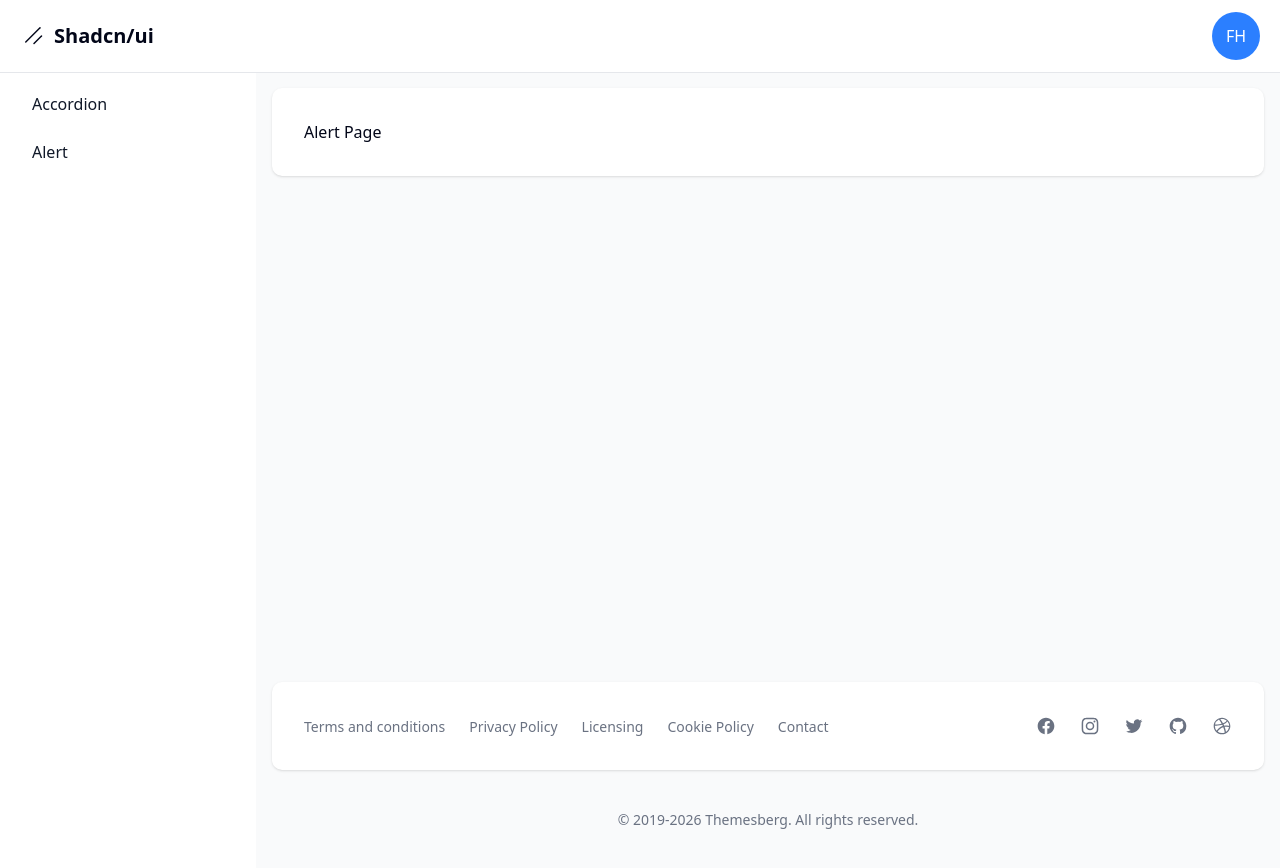
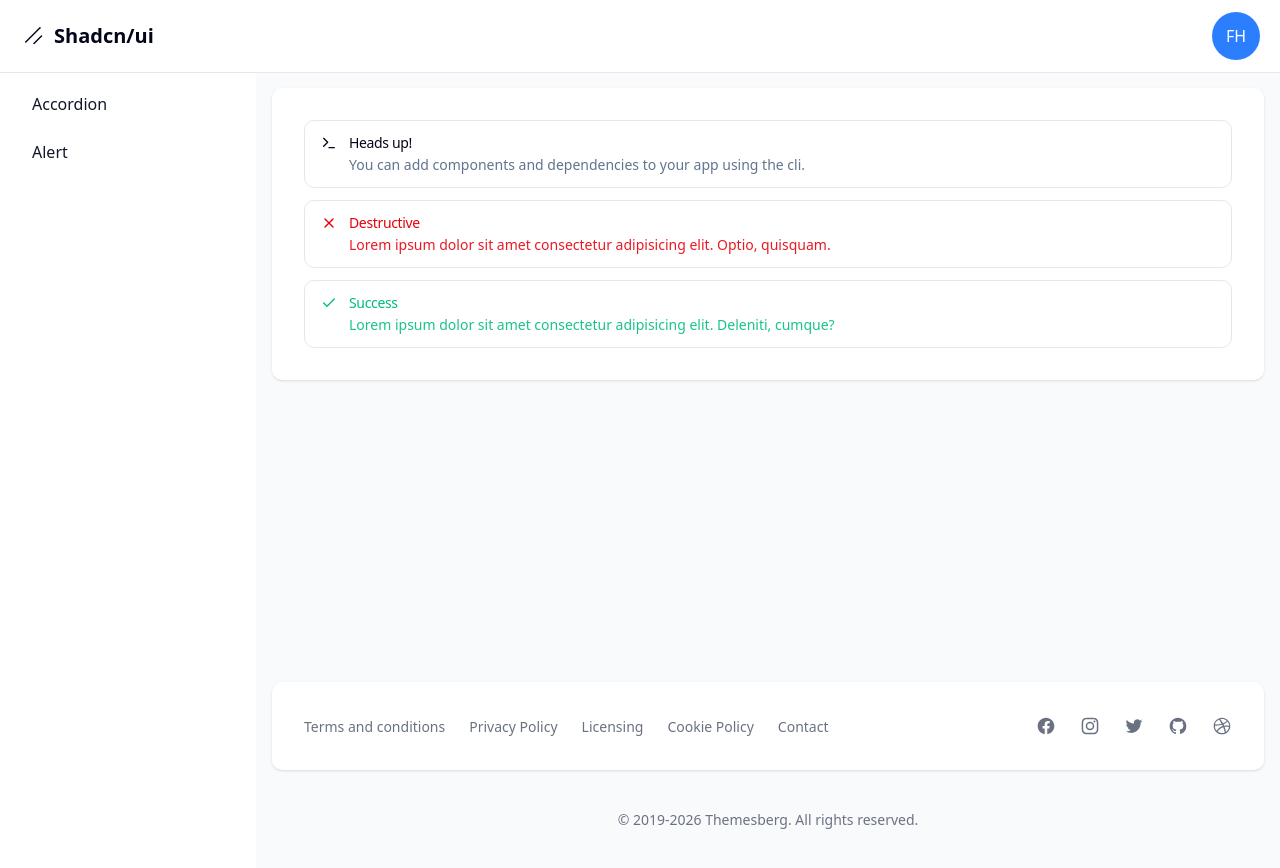
Before and after one commit to dieginin/curso_shadcn, a Next.js app: page /dashboard/alert in a window 1280 px wide. Built offline with nearby package versions, Linux system fonts and the light colour scheme.

Commit message:
Add Alert component with variants and integrate into the dashboard page

```diff
--- a/app/dashboard/alert/page.tsx
+++ b/app/dashboard/alert/page.tsx
@@ -1,7 +1,26 @@
+import { Alert, AlertDescription, AlertTitle } from "@/components/ui/alert"
+import { Check, Terminal, X } from "lucide-react"
+
 export default function Page() {
   return (
-    <div>
-      <h1>Alert Page</h1>
+    <div className='grid gap-3'>
+      <Alert>
+        <Terminal />
+        <AlertTitle>Heads up!</AlertTitle>
+        <AlertDescription>You can add components and dependencies to your app using the cli.</AlertDescription>
+      </Alert>
+
+      <Alert variant='destructive'>
+        <X />
+        <AlertTitle>Destructive</AlertTitle>
+        <AlertDescription>Lorem ipsum dolor sit amet consectetur adipisicing elit. Optio, quisquam.</AlertDescription>
+      </Alert>
+
+      <Alert variant='success'>
+        <Check />
+        <AlertTitle>Success</AlertTitle>
+        <AlertDescription>Lorem ipsum dolor sit amet consectetur adipisicing elit. Deleniti, cumque?</AlertDescription>
+      </Alert>
     </div>
   )
 }
--- /dev/null
+++ b/components/ui/alert.tsx
@@ -0,0 +1,50 @@
+import * as React from "react"
+import { cva, type VariantProps } from "class-variance-authority"
+
+import { cn } from "@/lib/utils"
+
+const alertVariants = cva(
+  "relative w-full rounded-lg border px-4 py-3 text-sm grid has-[>svg]:grid-cols-[calc(var(--spacing)*4)_1fr] grid-cols-[0_1fr] has-[>svg]:gap-x-3 gap-y-0.5 items-start [&>svg]:size-4 [&>svg]:translate-y-0.5 [&>svg]:text-current",
+  {
+    variants: {
+      variant: {
+        default: "bg-card text-card-foreground",
+        destructive:
+          "text-destructive bg-card [&>svg]:text-current *:data-[slot=alert-description]:text-destructive/90",
+        success: "text-emerald-500 bg-card [&>svg]:text-current *:data-[slot=alert-description]:text-emerald-500/90",
+      },
+    },
+    defaultVariants: {
+      variant: "default",
+    },
+  }
+)
+
+function Alert({ className, variant, ...props }: React.ComponentProps<"div"> & VariantProps<typeof alertVariants>) {
+  return <div data-slot='alert' role='alert' className={cn(alertVariants({ variant }), className)} {...props} />
+}
+
+function AlertTitle({ className, ...props }: React.ComponentProps<"div">) {
+  return (
+    <div
+      data-slot='alert-title'
+      className={cn("col-start-2 line-clamp-1 min-h-4 font-medium tracking-tight", className)}
+      {...props}
+    />
+  )
+}
+
+function AlertDescription({ className, ...props }: React.ComponentProps<"div">) {
+  return (
+    <div
+      data-slot='alert-description'
+      className={cn(
+        "text-muted-foreground col-start-2 grid justify-items-start gap-1 text-sm [&_p]:leading-relaxed",
+        className
+      )}
+      {...props}
+    />
+  )
+}
+
+export { Alert, AlertTitle, AlertDescription }
```
